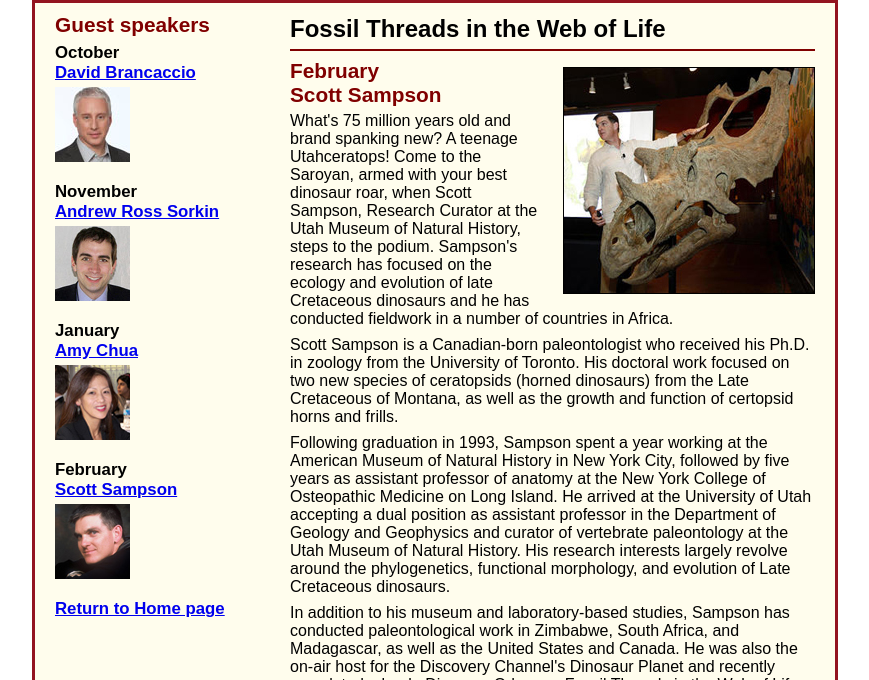
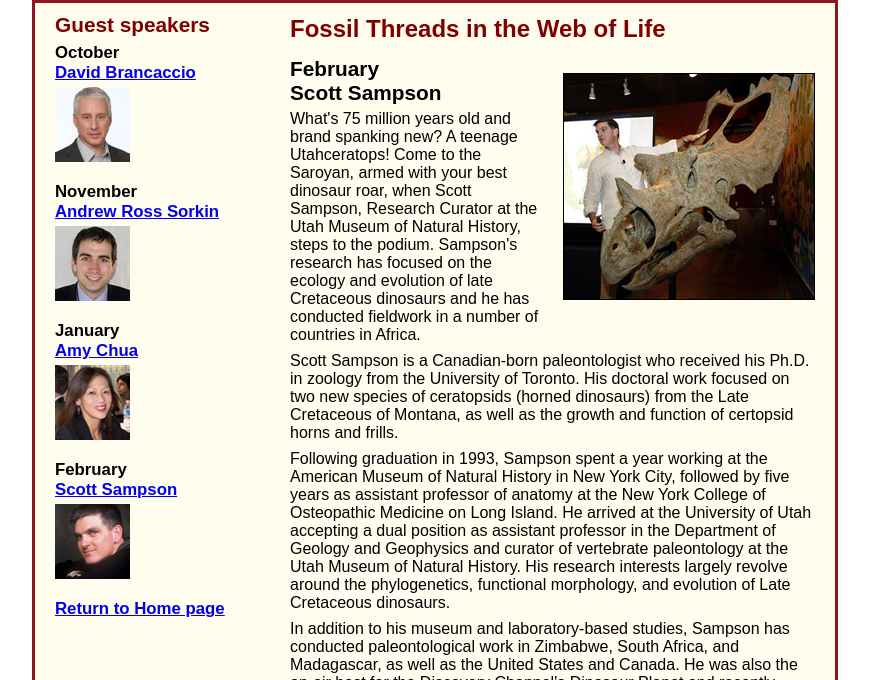
Before and after one commit to pdpagdatoon/A08, a plain HTML site: page speakers/c6_sampson.html in a window 1280 px wide. Shown: the part 120-800 px from the top of the page, without its empty margins (205-1074 px from the left). Drawn offline with Linux system fonts and the light colour scheme.

Commit message:
fixed css

```diff
--- a/speakers/c6_sampson.html
+++ b/speakers/c6_sampson.html
@@ -5,7 +5,7 @@
 	<meta charset="utf-8">
 	<title>San Joaquin Valley Town Hall</title>
 	<link rel="shortcut icon" href="../images/favicon.ico">
-	<link rel="stylesheet" href="../styles/c6_speaker.css">
+	<link rel="stylesheet" href="../styles/speaker.css">
 </head>
 
 <body>
@@ -58,7 +58,7 @@
 		</aside>
 	</main>
 	<footer>
-		<p>&copy; 2022, San Joaquin Valley Town Hall, Fresno, CA 93755</p>
+		<p>&copy; 2025, Patrick David Pagdatoon</p>
 	</footer>
 </body>
 </html>
--- a/styles/c6_speaker.css
+++ b/styles/main.css
@@ -21,7 +21,7 @@ a:focus, a:hover {
 header {
 	padding: 1.5em 0 2em 0;
 	border-bottom: 3px solid #931420;
-		background-image: -moz-linear-gradient(
+	background-image: -moz-linear-gradient(
 	    30deg, #f6bb73 0%, #f6bb73 30%, white 50%, #f6bb73 80%, #f6bb73 100%);
 	background-image: -webkit-linear-gradient(
 	    30deg, #f6bb73 0%, #f6bb73 30%, white 50%, #f6bb73 80%, #f6bb73 100%);
@@ -45,33 +45,35 @@ header img {
 .shadow {
 	text-shadow: 2px 2px 2px #800000;
 }
-/* the styles for the section */
-section {
-	width: 525px;
-	float: right;
-	padding: 0 20px 20px 20px;
-}
-section h1 {
+
+/* the styles for the main content */
+
+h1 {
+	color:  #800000;
 	font-size: 150%;
-	padding: .5em 0 .25em 0;
+	padding: 0.5em 0 0.25em 0;
 	margin: 0;
 }
-section h2 {
+h2 {
 	color: #800000;
 	font-size: 130%;
 	padding: .5em 0 .25em 0;
 }
-section p {
+h3 {
+	font-size: 105%;
+	padding-bottom: .25em;
+}
+p {
 	padding-bottom: .5em;
 }
-section blockquote {
+blockquote {
 	padding: 0 2em;
 	font-style: italic;
 }
-section ul {
+ul {
 	padding: 0 0 .25em 1.25em;
 }
-section li {
+li {
 	padding-bottom: .35em;
 }
 
@@ -90,21 +92,17 @@ article h3 {
 }
 article img {
 	float: right;
+	border: 1px solid black;
 	margin: .5em 0 1em 1em;
-	border: 1px solid black;
 }
 
 /* the styles for the aside */
 aside {
 	width: 215px;
 	float: right;
-	padding: 0 0 20px 20px;
+	padding-bottom: 20px;
 }
-aside h2 {
-	color: #800000;
-	font-size: 130%;
-	padding: .5em 0 .25em 0;
-}
+
 aside h3 {
 	font-size: 105%;
 	padding-bottom: .25em;
@@ -113,11 +111,20 @@ aside img {
 	padding-bottom: 1em;
 }
 
+/* styles for the section */
+section {
+	width: 525px;
+	float: right;
+	padding-left: 20px;
+	padding-right: 20px;
+	padding-bottom: 20px;
+
+}
+
 /* the styles for the footer */
 footer {
 	background-color: #931420;
 	clear: both;
-
 }
 footer p {
 	text-align: center;
--- a/styles/c6_main.css
+++ b/styles/speaker.css
@@ -6,10 +6,18 @@
 html {
 	background-color: white;
 }
+
+h1 {
+	font-size: 150%;
+	padding-top: .5ems;
+	padding-bottom: .25ems;
+	margin: 0;
+}
+
 body {
 	font-family: Arial, Helvetica, sans-serif;
     font-size: 100%;
-    width: 600px;
+    width: 800px;
     margin: 0 auto;
     border: 3px solid #931420;
     background-color: #fffded;
@@ -21,7 +29,7 @@ a:focus, a:hover {
 header {
 	padding: 1.5em 0 2em 0;
 	border-bottom: 3px solid #931420;
-	background-image: -moz-linear-gradient(
+		background-image: -moz-linear-gradient(
 	    30deg, #f6bb73 0%, #f6bb73 30%, white 50%, #f6bb73 80%, #f6bb73 100%);
 	background-image: -webkit-linear-gradient(
 	    30deg, #f6bb73 0%, #f6bb73 30%, white 50%, #f6bb73 80%, #f6bb73 100%);
@@ -45,50 +53,42 @@ header img {
 .shadow {
 	text-shadow: 2px 2px 2px #800000;
 }
-/* the styles for the main content */
-main {
-	clear: left;
+/* the styles for the section */
+section {
+
+	width: 525px;
+	float: right;
+	padding: 0 20px 20px 20px;
 }
-main {
-	padding: 0 30px;
+section h1 {
+	color: #800000;
+	font-size: 150%;
+	padding: .5em 0 .25em 0;
+	margin: 0;
 }
-main h1 {
-	font-size: 150%;
-	padding: .3em 0;
-    border-top: 3px solid #931420;
-    border-bottom: 3px solid #931420;
-}
-main h2 {
-	color: #800000;
+section h2 {
+
 	font-size: 130%;
 	padding: .5em 0 .25em 0;
 }
-main h3 {
-	font-size: 105%;
-	padding-bottom: .25em;
-}
-main img {
-	padding-bottom: 1em;
-}
-main p {
+section p {
 	padding-bottom: .5em;
 }
-main blockquote {
+section blockquote {
 	padding: 0 2em;
 	font-style: italic;
 }
-main ul {
+section ul {
 	padding: 0 0 .25em 1.25em;
 }
-main li {
+section li {
 	padding-bottom: .35em;
 }
 
 /* the styles for the article */
 article {
 	padding: .5em 0;
-	border-top: 2px solid #800000;
-	border-bottom: 2px solid #800000;
+
 }
 article h2 {
 	padding-top: 0;
@@ -97,9 +97,23 @@ article h3 {
 	font-size: 105%;
 	padding-bottom: .25em;
 }
+article img {
+	float: right;
+	margin: 1em 0 1em 1em;
+	border: 1px solid black;
+}
 
 /* the styles for the aside */
-
+aside {
+	width: 215px;
+	float: right;
+	padding: 0 0 20px 20px;
+}
+aside h2 {
+	color: #800000;
+	font-size: 130%;
+	padding: .5em 0 .25em 0;
+}
 aside h3 {
 	font-size: 105%;
 	padding-bottom: .25em;
@@ -111,6 +125,8 @@ aside img {
 /* the styles for the footer */
 footer {
 	background-color: #931420;
+	clear: both;
+
 }
 footer p {
 	text-align: center;
```
Also changed, not shown: index.html (renamed from c6_index.html, +2 -2 lines).
